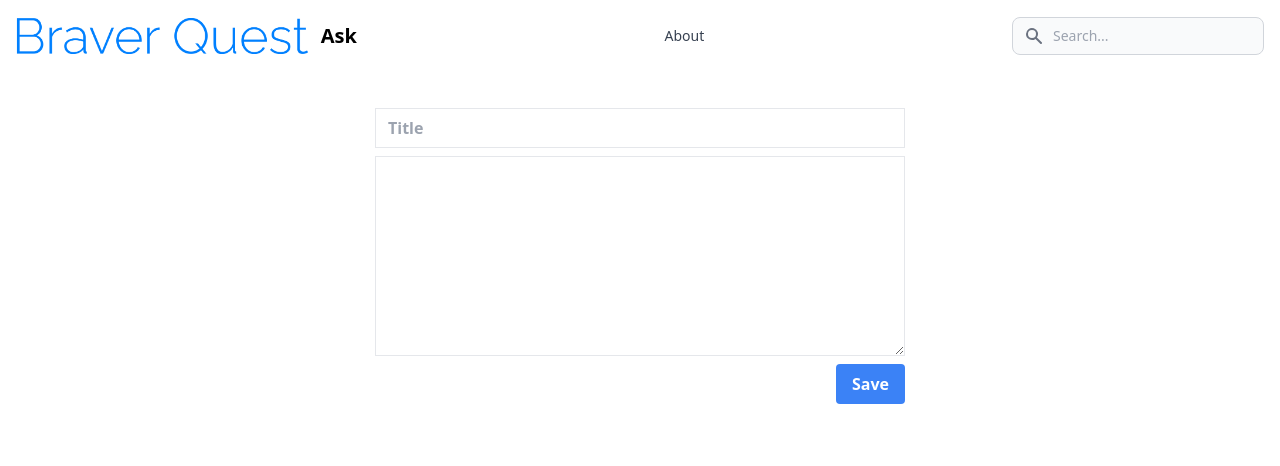
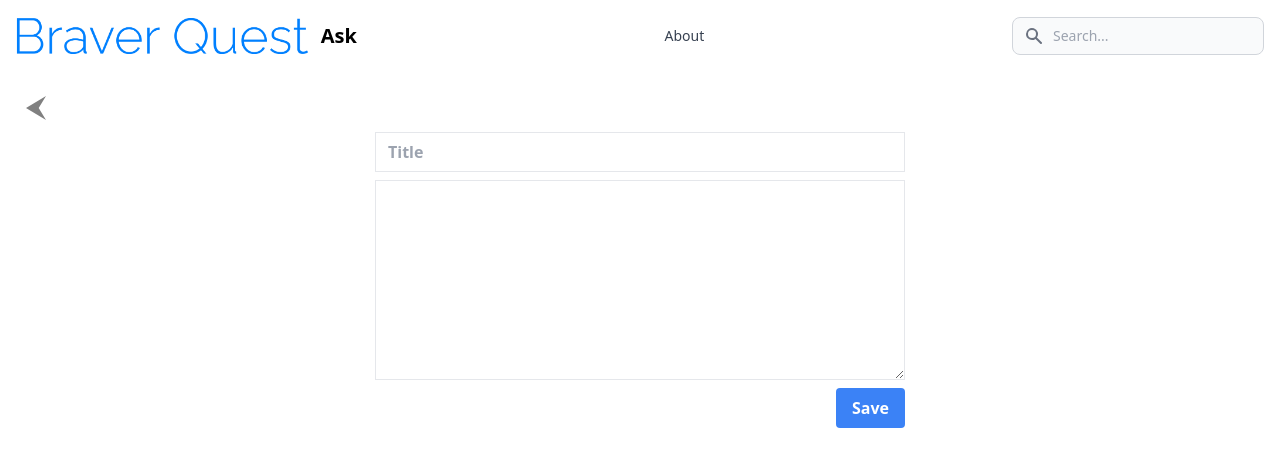
Before and after one commit to guilhermenunes09/bravery-quest-react, a React (Create React App) app: page /questions/new in a window 1280 px wide. Shown: the top 466 px of the page. Built offline with nearby package versions, Linux system fonts and the light colour scheme; no server answers.

Commit message:
arrow back

```diff
--- a/src/App.js
+++ b/src/App.js
@@ -1,5 +1,5 @@
 import React from "react";
-import { Routes, Route, Link, useLocation } from "react-router-dom";
+import { Routes, Route, Link, useLocation, useNavigate } from "react-router-dom";
 
 import { NavBar } from "./components/NavBar";
 import { QuestionsShow } from "./questions/QuestionsShow"
@@ -9,6 +9,11 @@ import { Questions } from "./questions/Questions"
 
 function App() {
   const location = useLocation();
+  const navigate = useNavigate();
+
+  function handleGoBack() {
+    navigate(-1)
+  }
 
   return (
     <div className="App">
@@ -16,16 +21,30 @@ function App() {
         <NavBar />
         <br />
           <div className="main-container">
-            <div className="col-span-full lg:col-span-4">
-              { location.pathname !== "/questions/new" &&
-                <Link to="/questions/new" class="button-new-question">
-                  New Question
-                </Link>
+            <div className="col-span-full lg:col-span-4 flex justify-between cursor-pointer">
+
+              { location.pathname !== "/" &&
+                <div onClick={handleGoBack}>
+                  <svg xmlns="http://www.w3.org/2/000/svg" transform="scale(-1 1)" width="24" height="24" viewBox="0 0 24 24"><path fill="gray" d="M22 12l-20 12 7.289-12-7.289-12z"/></svg>
+                </div>
               }
+              { location.pathname === "/" &&
+                <div />
+              }
+              <div className="self-right cursor-pointer">
+                { location.pathname !== "/questions/new" &&
+                  <Link to="/questions/new" class="button-new-question">
+                    New Question
+                  </Link>
+                }
+              </div>
+
             </div>
+
             <div className="col-span-full lg:col-span-1">
 
             </div>
+
             <div className="col-span-full lg:col-span-2">
               <Routes>
                 <Route path="/questions/:questionId" exact element={<QuestionsShow/>} />
--- a/src/components/NavBar.jsx
+++ b/src/components/NavBar.jsx
@@ -4,7 +4,7 @@ function NavBar() {
    return (
       <nav class="nav">
          <div class="container flex flex-wrap justify-between items-center mx-auto">
-         <a href="/" class="flex items-center">
+         <a href="https://flowbite.com/" class="flex items-center">
             <img src="/logo-braver.png" class="mr-3 h-6 sm:h-9" alt="Braver Logo" />
             <span class="self-center text-xl font-semibold whitespace-nowrap dark:text-white">Ask</span>
          </a>
--- a/src/index.css
+++ b/src/index.css
@@ -46,7 +46,7 @@
 
 .card {
   @apply w-full rounded overflow-hidden shadow-lg bg-white flex;
-  min-height: 400px;
+  min-height: 150px;
 }
 
 .card-answer {
--- a/src/questions/Questions.jsx
+++ b/src/questions/Questions.jsx
@@ -3,7 +3,7 @@ import { instance } from '../services/QuestionsService';
 import { useNavigate } from "react-router-dom";
 
 function Questions() {
-  const [questions, setQuestions] = useState(0);
+  const [questions, setQuestions] = useState();
   const navigate = useNavigate();
 
   useEffect(() => {
```
Also changed, not shown: public/left-arrow.png (added), 1 other file (tests, documents, lock files or other folders).
